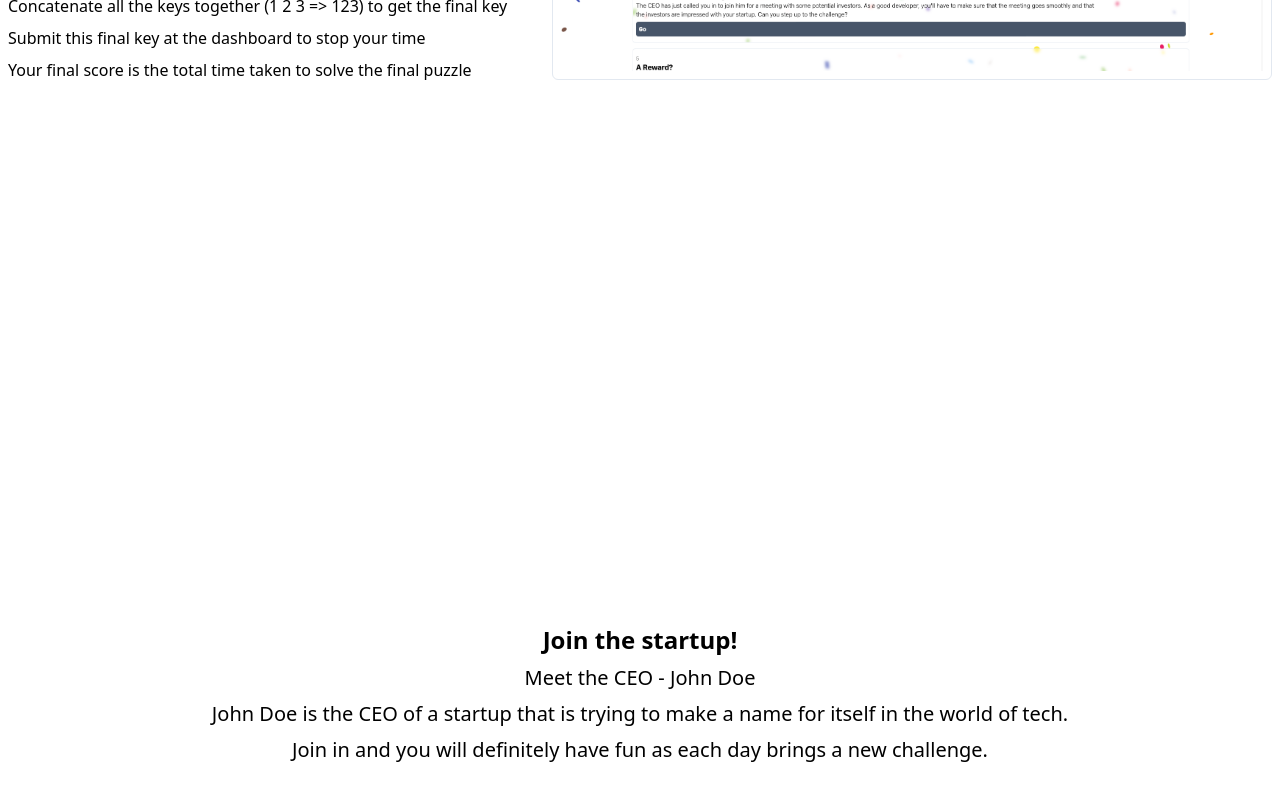
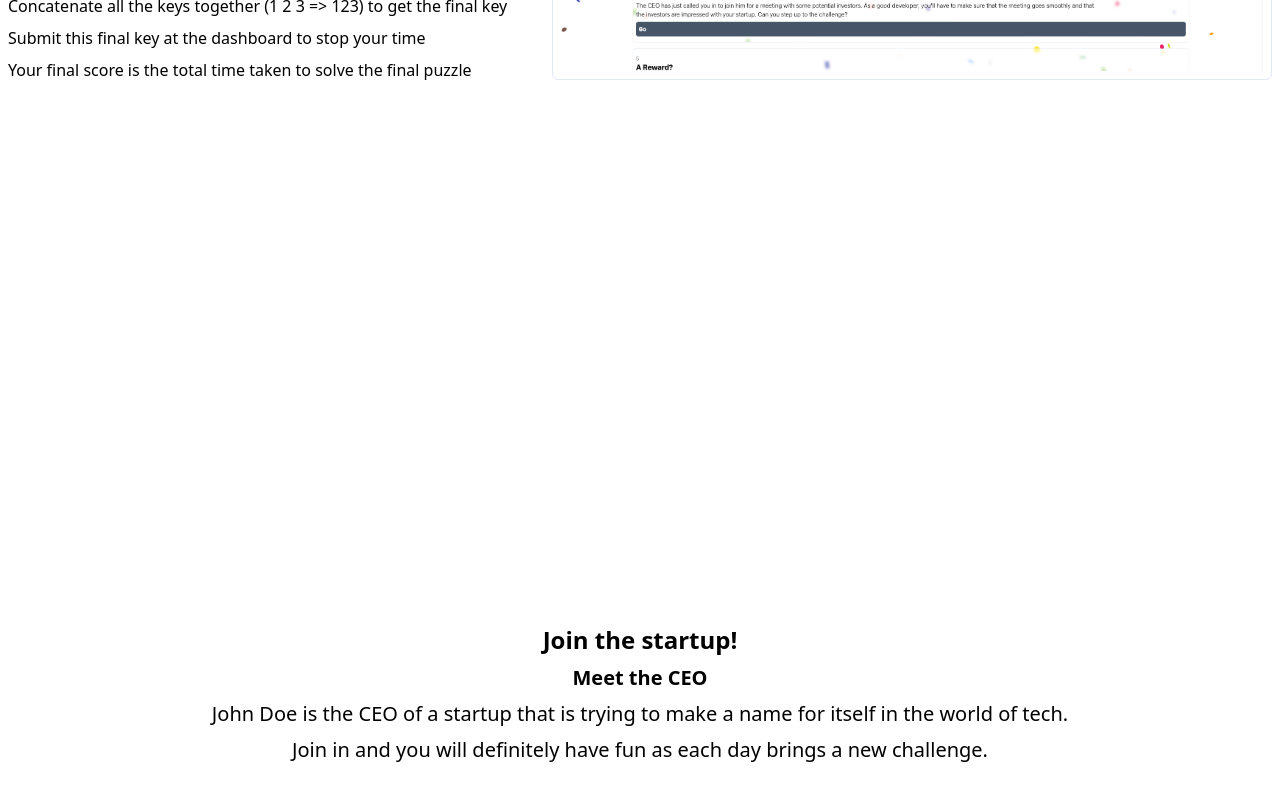
Before and after one commit to ZeusAbhi/elitmus, a Next.js app in the folder frontend/: page / in a window 1280 px wide. Shown: the part 1388-2188 px from the top of the page. Built offline with nearby package versions, Linux system fonts and the light colour scheme; no server answers.

Commit message:
fix: minor change

```diff
--- a/frontend/src/pages/index.tsx
+++ b/frontend/src/pages/index.tsx
@@ -38,7 +38,7 @@ export default function Home() {
       <div className="flex flex-col min-h-screen justify-around items-center mx-2">
         <div className="flex flex-col gap-2">
           <h1 className="text-2xl font-bold text-center">Join the startup!</h1>
-          <h2 className="text-center text-xl font-light">Meet the CEO - John Doe</h2>
+          <h2 className="text-center text-xl font-bold">Meet the CEO </h2>
           <p className="text-center text-xl font-light">John Doe is the CEO of a startup that is trying to make a name for itself in the world of tech. </p>
           <p className="text-center text-xl font-light">Join in and you will definitely have fun as each day brings a new challenge.</p>
         </div>
```
